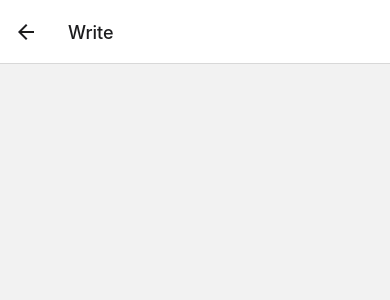
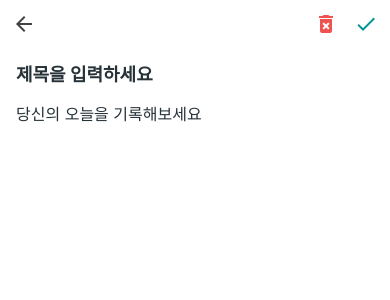
Before and after one commit to mccormick84/ReactNative-DayLog, a React Native app: screen /Write in a window 390 px wide. Shown: the top 300 px of the page. Built offline with nearby package versions, Linux system fonts and the light colour scheme.

Commit message:
WriteScreen UI 추가

```diff
--- /dev/null
+++ b/components/FloatingWriteButton.js
@@ -0,0 +1,61 @@
+import React from 'react';
+import {Platform, Pressable, StyleSheet, View} from 'react-native';
+import Icon from 'react-native-vector-icons/MaterialIcons';
+import {useNavigation} from '@react-navigation/native';
+
+function FloatingWriteButton() {
+  const navigation = useNavigation();
+  const onPress = () => {
+    navigation.navigate('Write');
+  };
+
+  return (
+    <View style={styles.wrapper}>
+      <Pressable
+        style={({pressed}) => [
+          styles.button,
+          Platform.OS === 'ios' && {
+            opacity: pressed ? 0.6 : 1,
+          },
+        ]}
+        android_ripple={{color: 'white'}}
+        onPress={onPress}>
+        <Icon name={'add'} size={24} style={styles.icon} />
+      </Pressable>
+    </View>
+  );
+}
+
+const styles = StyleSheet.create({
+  wrapper: {
+    position: 'absolute',
+    bottom: 16,
+    right: 16,
+    width: 56,
+    height: 56,
+    borderRadius: 28,
+    // ios 전용 그림자 설정
+    shadowColor: '#4d4d4d',
+    shadowOffset: {width: 0, height: 4},
+    shadowOpacity: 0.3,
+    shadowRadius: 4,
+    //안드로이드 전용 그림자 설정
+    elevation: 5,
+    //안드로이드에서 물결 효과가 영역 밖으로 나가지 않도록 설정
+    // ios에서는 overflow가 hidden일 경우 그림자가 보여지지 않음
+    overflow: Platform.select({android: 'hidden'}),
+  },
+  button: {
+    width: 56,
+    height: 56,
+    borderRadius: 28,
+    backgroundColor: '#009688',
+    justifyContent: 'center',
+    alignItems: 'center',
+  },
+  icon: {
+    color: 'white',
+  },
+});
+
+export default FloatingWriteButton;
--- /dev/null
+++ b/components/TransparentCircleButton.js
@@ -0,0 +1,44 @@
+import React from 'react';
+import {Platform, Pressable, StyleSheet, View} from 'react-native';
+import Icon from 'react-native-vector-icons/MaterialIcons';
+
+function TransparentCircleButton({name, color, hasMarginRight, onPress}) {
+  return (
+    <View
+      style={[styles.iconButtonWrapper, hasMarginRight && styles.rightMargin]}>
+      <Pressable
+        style={({pressed}) => [
+          styles.iconButton,
+          Platform.OS === 'ios' &&
+            pressed && {
+              backgroundColor: '#efefef',
+            },
+        ]}
+        onPress={onPress}
+        android_ripple={{color: '#ededed'}}>
+        <Icon name={name} size={24} color={color} />
+      </Pressable>
+    </View>
+  );
+}
+
+const styles = StyleSheet.create({
+  iconButtonWrapper: {
+    width: 32,
+    height: 32,
+    borderRadius: 16,
+    overflow: 'hidden',
+  },
+  iconButton: {
+    alignItems: 'center',
+    justifyContent: 'center',
+    width: 32,
+    height: 32,
+    borderRadius: 16,
+  },
+  rightMargin: {
+    marginRight: 8,
+  },
+});
+
+export default TransparentCircleButton;
--- /dev/null
+++ b/components/WriteEditor.js
@@ -0,0 +1,43 @@
+import React from 'react';
+import {View, StyleSheet, TextInput} from 'react-native';
+
+function WriteEditor({title, body, onChangeTitle, onChangeBody}) {
+  return (
+    <View style={styles.block}>
+      <TextInput
+        placeholder={'제목을 입력하세요'}
+        style={styles.titleInput}
+        returnKeyType={'next'}
+        onChangeText={onChangeTitle}
+        value={title}
+      />
+      <TextInput
+        placeholder={'당신의 오늘을 기록해보세요'}
+        style={styles.bodyInput}
+        multiline
+        textAlignVertical={'top'}
+        onChangeText={onChangeBody}
+        value={body}
+      />
+    </View>
+  );
+}
+
+const styles = StyleSheet.create({
+  block: {flex: 1, padding: 16},
+  titleInput: {
+    paddingVertical: 0,
+    fontSize: 18,
+    marginBottom: 16,
+    color: '#263238',
+    fontWeight: 'bold',
+  },
+  bodyInput: {
+    flex: 1,
+    fontSize: 16,
+    paddingVertical: 0,
+    color: '#263238',
+  },
+});
+
+export default WriteEditor;
--- /dev/null
+++ b/components/WriteHeader.js
@@ -0,0 +1,51 @@
+import React from 'react';
+import {Pressable, StyleSheet, View} from 'react-native';
+import Icon from 'react-native-vector-icons/MaterialIcons';
+import {useNavigation} from '@react-navigation/native';
+import TransparentCircleButton from './TransparentCircleButton';
+
+function WriteHeader() {
+  const navigation = useNavigation();
+  const onGoBack = () => {
+    navigation.pop();
+  };
+  return (
+    <View style={styles.block}>
+      <View style={styles.iconButtonWrapper}>
+        <TransparentCircleButton
+          onPress={onGoBack}
+          name={'arrow-back'}
+          color={'#424242'}
+        />
+      </View>
+      <View style={styles.buttons}>
+        <TransparentCircleButton
+          name={'delete-forever'}
+          color={'#ef5350'}
+          hasMarginRight
+        />
+        <TransparentCircleButton name={'check'} color={'#009698'} />
+      </View>
+    </View>
+  );
+}
+
+const styles = StyleSheet.create({
+  block: {
+    height: 48,
+    paddingHorizontal: 8,
+    flexDirection: 'row',
+    alignItems: 'center',
+    justifyContent: 'space-between',
+  },
+
+  buttons: {
+    flexDirection: 'row',
+    alignItems: 'center',
+  },
+  marginRight: {
+    marginRight: 8,
+  },
+});
+
+export default WriteHeader;
--- a/screens/CalendarScreen.js
+++ b/screens/CalendarScreen.js
@@ -1,22 +1,12 @@
-import React, {useContext} from 'react';
-import {StyleSheet, View, Text} from 'react-native';
-import LogContext from '../contexts/LogContext';
+import React from 'react';
+import {StyleSheet, View} from 'react-native';
 
 function CalendarScreen() {
-  const {text} = useContext(LogContext);
-  return (
-    <View style={styles.block}>
-      <Text style={styles.text}>text: {text}</Text>
-    </View>
-  );
+  return <View style={styles.block} />;
 }
 
 const styles = StyleSheet.create({
   block: {},
-  text: {
-    padding: 16,
-    fontSize: 24,
-  },
 });
 
 export default CalendarScreen;
--- a/screens/FeedsScreen.js
+++ b/screens/FeedsScreen.js
@@ -1,32 +1,18 @@
-import React, {useContext} from 'react';
-import {StyleSheet, View, TextInput} from 'react-native';
-import LogContext from '../contexts/LogContext';
+import React from 'react';
+import {StyleSheet, View} from 'react-native';
+import FloatingWriteButton from '../components/FloatingWriteButton';
 
 function FeedsScreen() {
-  const {text, setText} = useContext(LogContext);
   return (
     <View style={styles.block}>
-      <TextInput
-        value={text}
-        onChangeText={setText}
-        placeholder={'텍스트를 입력하세요'}
-        style={styles.input}
-      />
+      <FloatingWriteButton />
     </View>
   );
 }
 
 const styles = StyleSheet.create({
-  block: {},
-  box: {
-    borderWidth: 2,
-    padding: 16,
-    borderBottomColor: 'black',
-    marginBottom: 16,
-  },
-  input: {
-    padding: 16,
-    backgroundColor: 'white',
+  block: {
+    flex: 1,
   },
 });
 
--- a/screens/RootStack.js
+++ b/screens/RootStack.js
@@ -13,7 +13,11 @@
         component={MainTab}
         options={{headerShown: false}}
       />
-      <Stack.Screen name={'Write'} component={WriteScreen} />
+      <Stack.Screen
+        name={'Write'}
+        component={WriteScreen}
+        options={{headerShown: false}}
+      />
     </Stack.Navigator>
   );
 }
--- a/screens/WriteScreen.js
+++ b/screens/WriteScreen.js
@@ -1,12 +1,23 @@
 import React from 'react';
 import {StyleSheet, View} from 'react-native';
+import {SafeAreaView} from 'react-native-safe-area-context';
+import WriteHeader from '../components/WriteHeader';
+import WriteEditor from '../components/WriteEditor';
 
 function WriteScreen() {
-  return <View style={styles.block} />;
+  return (
+    <SafeAreaView style={styles.block}>
+      <WriteHeader />
+      <WriteEditor />
+    </SafeAreaView>
+  );
 }
 
 const styles = StyleSheet.create({
-  block: {},
+  block: {
+    flex: 1,
+    backgroundColor: 'white',
+  },
 });
 
 export default WriteScreen;
```
